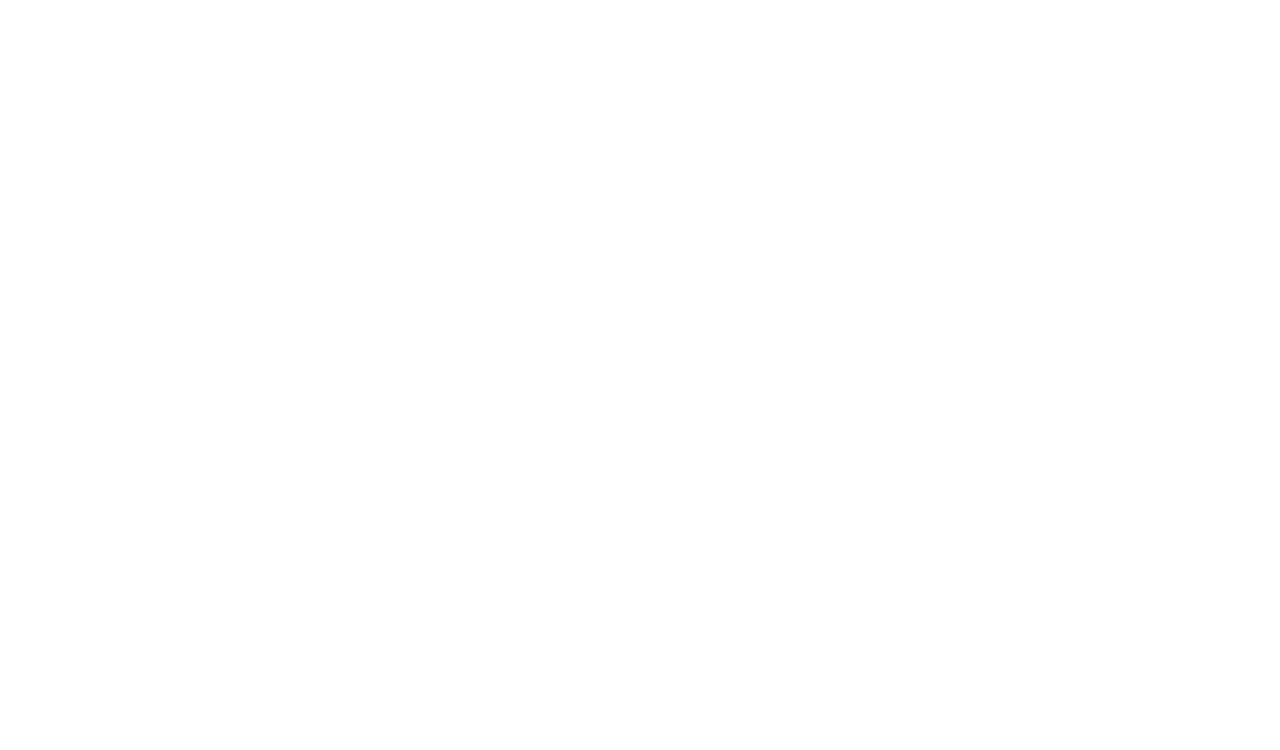
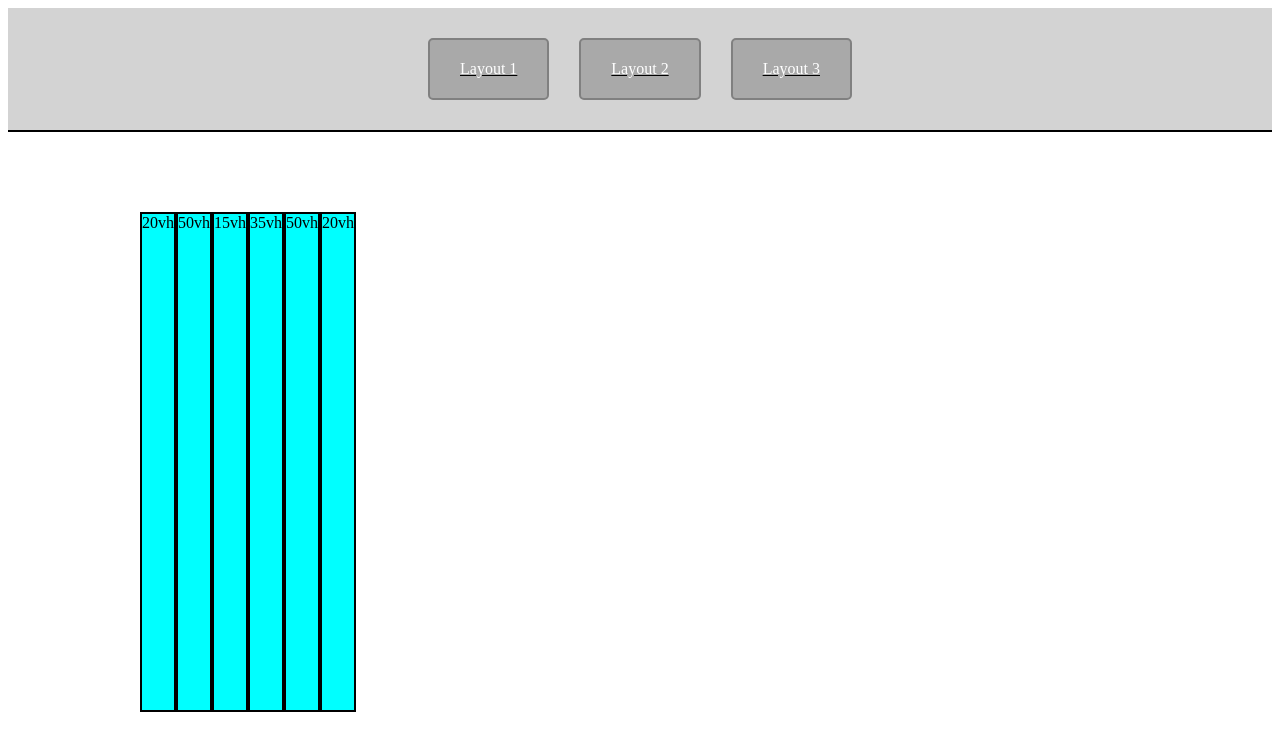
Before and after one commit to VitorReis7/flexbox, a plain HTML site: page layout 2.html in a window 1280 px wide. Drawn offline with Linux system fonts and the light colour scheme.

Commit message:
flexbox layouts

```diff
--- a/css/estilo.css
+++ b/css/estilo.css
@@ -4,11 +4,16 @@ header{
     margin-bottom: 80px;
     gap: 30px;
     padding: 30px;
-    background-color: azure;
+    border-bottom: 2px solid black;
+    background-color: lightgray;
+}
+header a{
+    text-decoration-color: black;
 }
 .botao{
     padding: 20px 30px;
-    background-color: violet;
+    background-color: darkgray;
+    color: white;
     border: 2px solid grey;
     border-radius: 5px;
 }
@@ -63,3 +68,27 @@ header{
 .f{
     background-color: #999999;
 }
+.l2-conteudo{
+
+}
+#l2{
+    display: flex;
+    flex-direction: row;
+}
+.item{
+    display: flex;
+    border: 2px solid black;
+    background-color: aqua;
+}
+.h20vh{
+    height: 20vh;
+}
+.h15vh{
+    height: 15vh;
+}
+.h35vh{
+    height: 35vh;
+}
+.h50vh{
+    height: 50vh;
+}
--- a/layout 2.html
+++ b/layout 2.html
@@ -0,0 +1,32 @@
+<!DOCTYPE html>
+<html lang='pt-br'>
+    <head>
+        <meta charset='UTF-8'/>
+        <meta name="viewport" content="width=device-width, initial-scale=1.0" />
+        <title> Layout um </title>
+        <link rel="stylesheet" href="css/estilo.css">
+    </head>
+    <body>
+        <header>
+            <a href="index.html">
+                <div class="botao">Layout 1</div>
+            </a>
+            <a href="layout 2.html">
+                <div class="botao">Layout 2</div>
+            </a>
+            <a href="layout 3.html">
+                <div class="botao">Layout 3</div>
+            </a>
+        </header>
+        <div class="conteiner">
+            <div class="conteudo" id="l2">
+                <div class="item">20vh</div>
+                <div class="item">50vh</div>
+                <div class="item">15vh</div>
+                <div class="item">35vh</div>
+                <div class="item">50vh</div>
+                <div class="item">20vh</div>
+            </div>
+        </div>
+    </body>
+</html>
```
Also changed, not shown: index.html (+1 -1 lines), layout 3.html (+22 -0 lines).
